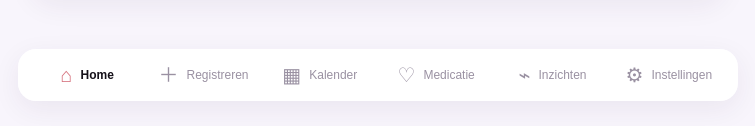
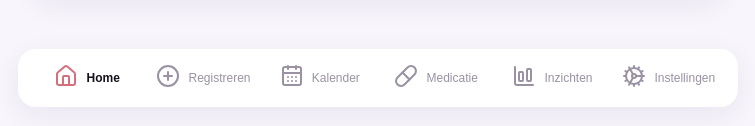
Before and after one commit to RichardVerkerk/Mioura, a plain HTML site: page index.html in a window 1280 px wide. Shown: the part 782-908 px from the top of the page, without its empty margins (262-1017 px from the left). Drawn offline with nearby package versions, Linux system fonts and the light colour scheme.

Commit message:
Change icons
Use Lucide icons SVG.
https://lucide.dev/icons/

```diff
--- a/index.html
+++ b/index.html
@@ -32,22 +32,146 @@
             <main id="view" class="view" aria-live="polite"></main>
             <nav class="bottom-nav" aria-label="Hoofdnavigatie">
                 <button data-page="dashboard" class="nav-item active">
-                    <span>⌂</span><small>Home</small>
+                    <span>
+                        <svg
+                            xmlns="http://www.w3.org/2000/svg"
+                            width="24"
+                            height="24"
+                            viewBox="0 0 24 24"
+                            fill="none"
+                            stroke="currentColor"
+                            stroke-width="2"
+                            stroke-linecap="round"
+                            stroke-linejoin="round"
+                            class="lucide lucide-house preview-icon"
+                        >
+                            <path
+                                d="M15 21v-8a1 1 0 0 0-1-1h-4a1 1 0 0 0-1 1v8"
+                            />
+                            <path
+                                d="M3 10a2 2 0 0 1 .709-1.528l7-6a2 2 0 0 1 2.582 0l7 6A2 2 0 0 1 21 10v9a2 2 0 0 1-2 2H5a2 2 0 0 1-2-2z"
+                            />
+                        </svg> </span
+                    ><small>Home</small>
                 </button>
                 <button data-page="register" class="nav-item">
-                    <span>＋</span><small>Registreren</small>
+                    <span>
+                        <svg
+                            xmlns="http://www.w3.org/2000/svg"
+                            width="24"
+                            height="24"
+                            viewBox="0 0 24 24"
+                            fill="none"
+                            stroke="currentColor"
+                            stroke-width="2"
+                            stroke-linecap="round"
+                            stroke-linejoin="round"
+                            class="lucide lucide-circle-plus preview-icon"
+                        >
+                            <circle cx="12" cy="12" r="10" />
+                            <path d="M8 12h8" />
+                            <path d="M12 8v8" />
+                        </svg> </span
+                    ><small>Registreren</small>
                 </button>
                 <button data-page="calendar" class="nav-item">
-                    <span>▦</span><small>Kalender</small>
+                    <span>
+                        <svg
+                            xmlns="http://www.w3.org/2000/svg"
+                            width="24"
+                            height="24"
+                            viewBox="0 0 24 24"
+                            fill="none"
+                            stroke="currentColor"
+                            stroke-width="2"
+                            stroke-linecap="round"
+                            stroke-linejoin="round"
+                            class="lucide lucide-calendar-days preview-icon"
+                        >
+                            <path d="M8 2v3" />
+                            <path d="M16 2v3" />
+                            <rect x="3" y="3" width="18" height="18" rx="2" />
+                            <path d="M3 9h18" />
+                            <path d="M8 13h.01" />
+                            <path d="M12 13h.01" />
+                            <path d="M16 13h.01" />
+                            <path d="M8 17h.01" />
+                            <path d="M12 17h.01" />
+                            <path d="M16 17h.01" />
+                        </svg> </span
+                    ><small>Kalender</small>
                 </button>
                 <button data-page="medication" class="nav-item">
-                    <span>♡</span><small>Medicatie</small>
+                    <span>
+                        <svg
+                            xmlns="http://www.w3.org/2000/svg"
+                            width="24"
+                            height="24"
+                            viewBox="0 0 24 24"
+                            fill="none"
+                            stroke="currentColor"
+                            stroke-width="2"
+                            stroke-linecap="round"
+                            stroke-linejoin="round"
+                            class="lucide lucide-pill preview-icon"
+                        >
+                            <path
+                                d="m10.5 20.5 10-10a4.95 4.95 0 1 0-7-7l-10 10a4.95 4.95 0 1 0 7 7Z"
+                            />
+                            <path d="m8.5 8.5 7 7" />
+                        </svg> </span
+                    ><small>Medicatie</small>
                 </button>
                 <button data-page="insights" class="nav-item">
-                    <span>⌁</span><small>Inzichten</small>
+                    <span>
+                        <svg
+                            xmlns="http://www.w3.org/2000/svg"
+                            width="24"
+                            height="24"
+                            viewBox="0 0 24 24"
+                            fill="none"
+                            stroke="currentColor"
+                            stroke-width="2"
+                            stroke-linecap="round"
+                            stroke-linejoin="round"
+                            class="lucide lucide-chart-column-big preview-icon"
+                        >
+                            <path d="M3 3v16a2 2 0 0 0 2 2h16" />
+                            <rect x="15" y="5" width="4" height="12" rx="1" />
+                            <rect x="7" y="8" width="4" height="9" rx="1" />
+                        </svg> </span
+                    ><small>Inzichten</small>
                 </button>
                 <button data-page="settings" class="nav-item">
-                    <span>⚙</span><small>Instellingen</small>
+                    <span>
+                        <svg
+                            xmlns="http://www.w3.org/2000/svg"
+                            width="24"
+                            height="24"
+                            viewBox="0 0 24 24"
+                            fill="none"
+                            stroke="currentColor"
+                            stroke-width="2"
+                            stroke-linecap="round"
+                            stroke-linejoin="round"
+                            class="lucide lucide-cog preview-icon"
+                        >
+                            <path d="M11 10.27 7 3.34" />
+                            <path d="m11 13.73-4 6.93" />
+                            <path d="M12 22v-2" />
+                            <path d="M12 2v2" />
+                            <path d="M14 12h8" />
+                            <path d="m17 20.66-1-1.73" />
+                            <path d="m17 3.34-1 1.73" />
+                            <path d="M2 12h2" />
+                            <path d="m20.66 17-1.73-1" />
+                            <path d="m20.66 7-1.73 1" />
+                            <path d="m3.34 17 1.73-1" />
+                            <path d="m3.34 7 1.73 1" />
+                            <circle cx="12" cy="12" r="2" />
+                            <circle cx="12" cy="12" r="8" />
+                        </svg> </span
+                    ><small>Instellingen</small>
                 </button>
             </nav>
         </div>
```
